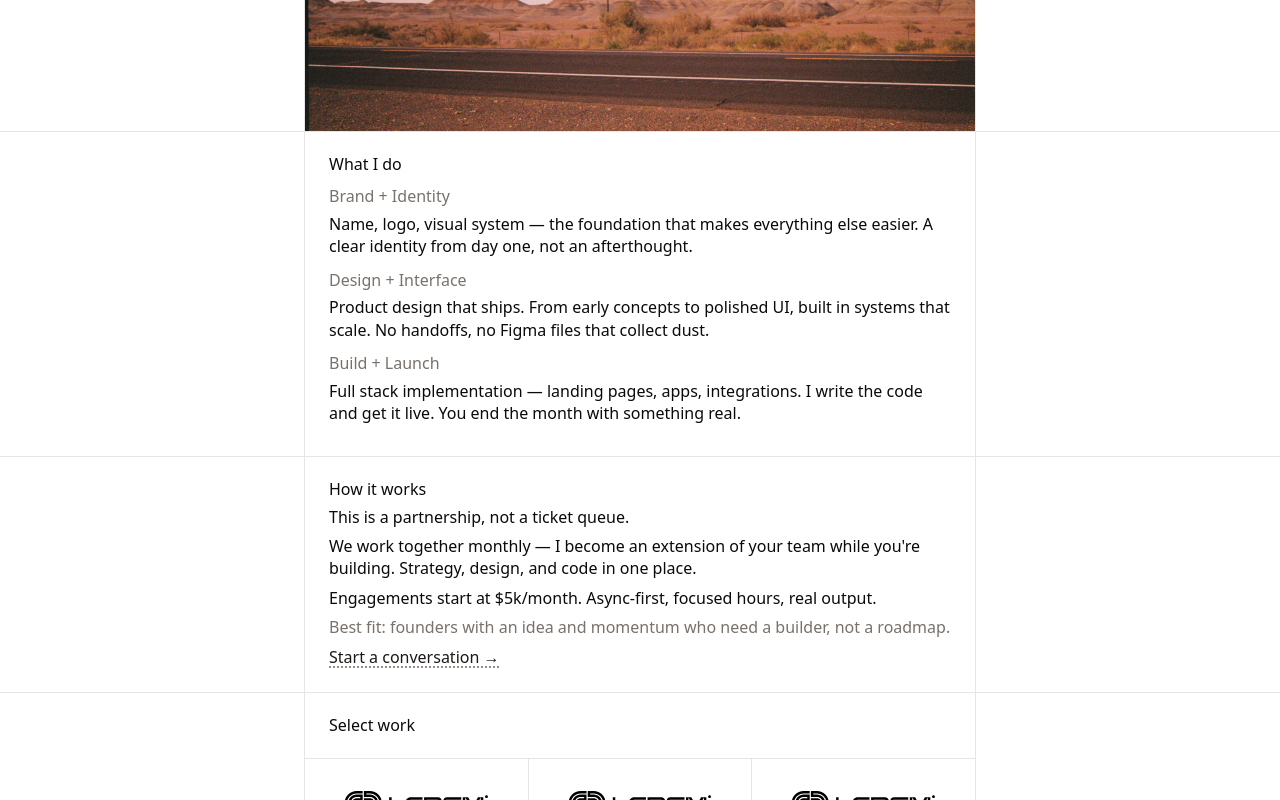
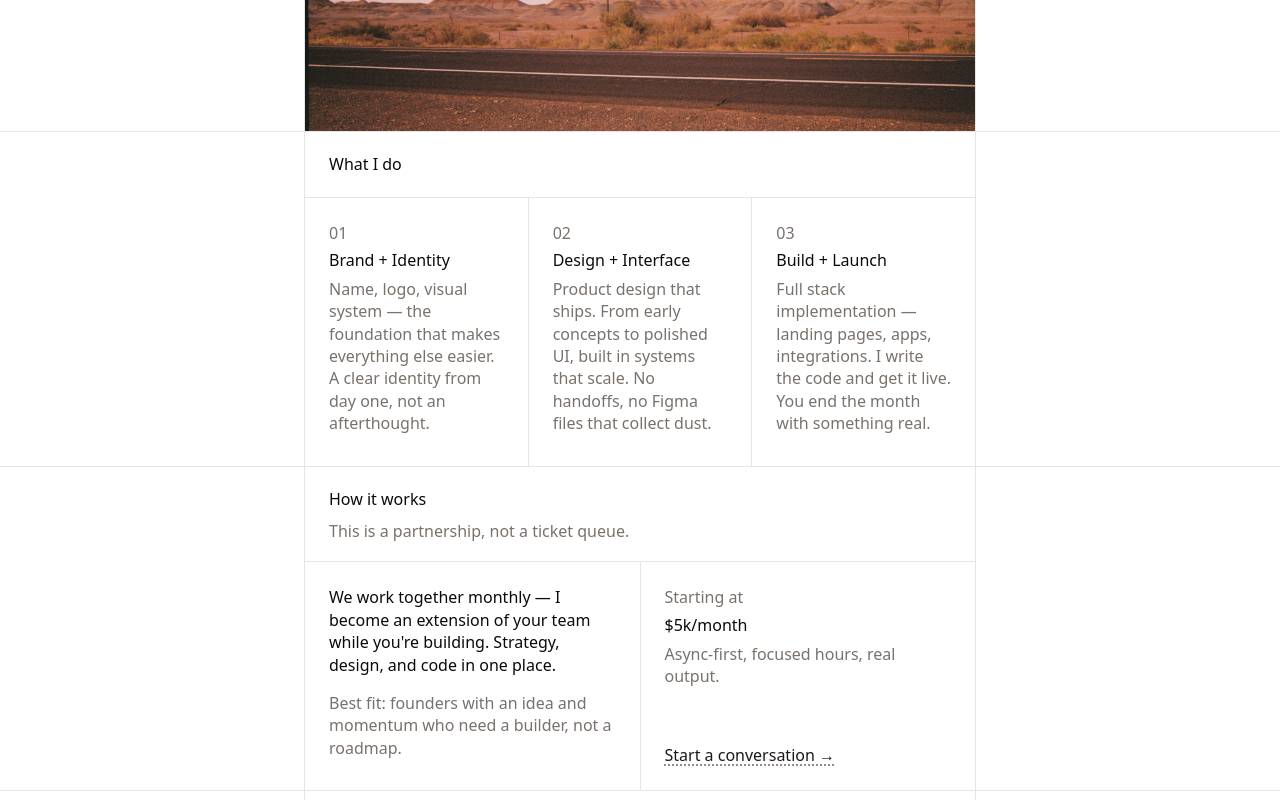
Before and after one commit to brijr/desert-codex, a Next.js app: page / in a window 1280 px wide. Shown: the part 420-1220 px from the top of the page. Built offline with nearby package versions, Linux system fonts and the light colour scheme.

Commit message:
update homepage

```diff
--- a/app/page.tsx
+++ b/app/page.tsx
@@ -49,26 +49,42 @@ const Hero = () => {
   );
 };
 
+const services = [
+  {
+    title: "Brand + Identity",
+    description:
+      "Name, logo, visual system — the foundation that makes everything else easier. A clear identity from day one, not an afterthought.",
+  },
+  {
+    title: "Design + Interface",
+    description:
+      "Product design that ships. From early concepts to polished UI, built in systems that scale. No handoffs, no Figma files that collect dust.",
+  },
+  {
+    title: "Build + Launch",
+    description:
+      "Full stack implementation — landing pages, apps, integrations. I write the code and get it live. You end the month with something real.",
+  },
+];
+
 const WhatIDo = () => {
   return (
     <Section>
-      <Container>
-        <h3>What I do</h3>
-        <h4 className="text-muted-foreground">Brand + Identity</h4>
-        <p>
-          Name, logo, visual system — the foundation that makes everything else
-          easier. A clear identity from day one, not an afterthought.
-        </p>
-        <h4 className="text-muted-foreground">Design + Interface</h4>
-        <p>
-          Product design that ships. From early concepts to polished UI, built
-          in systems that scale. No handoffs, no Figma files that collect dust.
-        </p>
-        <h4 className="text-muted-foreground">Build + Launch</h4>
-        <p>
-          Full stack implementation — landing pages, apps, integrations. I write
-          the code and get it live. You end the month with something real.
-        </p>
+      <Container className="!p-0">
+        <h3 className="px-4 py-4 sm:px-6 sm:pt-6">What I do</h3>
+        <div className="grid sm:grid-cols-3 border-t border-border bg-border gap-px">
+          {services.map((service, i) => (
+            <div key={service.title} className="bg-background p-4 sm:p-6">
+              <span className="text-muted-foreground tabular-nums">
+                0{i + 1}
+              </span>
+              <h4 className="mt-2">{service.title}</h4>
+              <p className="text-muted-foreground mt-2">
+                {service.description}
+              </p>
+            </div>
+          ))}
+        </div>
       </Container>
     </Section>
   );
@@ -77,25 +93,35 @@ const WhatIDo = () => {
 const HowItWorks = () => {
   return (
     <Section>
-      <Container>
-        <div className="max-w-2xl">
+      <Container className="!p-0">
+        <div className="px-4 py-4 sm:px-6 sm:pt-6">
           <h3>How it works</h3>
-          <p>This is a partnership, not a ticket queue.</p>
-          <p>
-            We work together monthly — I become an extension of your team while
-            you&apos;re building. Strategy, design, and code in one place.
-          </p>
-          <p>
-            Engagements start at $5k/month. Async-first, focused hours, real
-            output.
-          </p>
-          <p className="text-muted-foreground">
-            Best fit: founders with an idea and momentum who need a builder, not
-            a roadmap.
-          </p>
-          <Link className="block" href="/">
-            Start a conversation &rarr;
-          </Link>
+          <h4 className="text-muted-foreground">
+            This is a partnership, not a ticket queue.
+          </h4>
+        </div>
+        <div className="grid sm:grid-cols-2 border-t border-border bg-border gap-px">
+          <div className="bg-background p-4 sm:p-6">
+            <p>
+              We work together monthly — I become an extension of your team
+              while you&apos;re building. Strategy, design, and code in one
+              place.
+            </p>
+            <p className="text-muted-foreground mt-4">
+              Best fit: founders with an idea and momentum who need a builder,
+              not a roadmap.
+            </p>
+          </div>
+          <div className="bg-background p-4 sm:p-6 flex flex-col justify-between gap-4">
+            <div>
+              <span className="text-muted-foreground text-sm">Starting at</span>
+              <p className="text-2xl sm:text-3xl tracking-tight">$5k/month</p>
+              <p className="text-muted-foreground mt-1">
+                Async-first, focused hours, real output.
+              </p>
+            </div>
+            <Link href="/">Start a conversation &rarr;</Link>
+          </div>
         </div>
       </Container>
     </Section>
```
